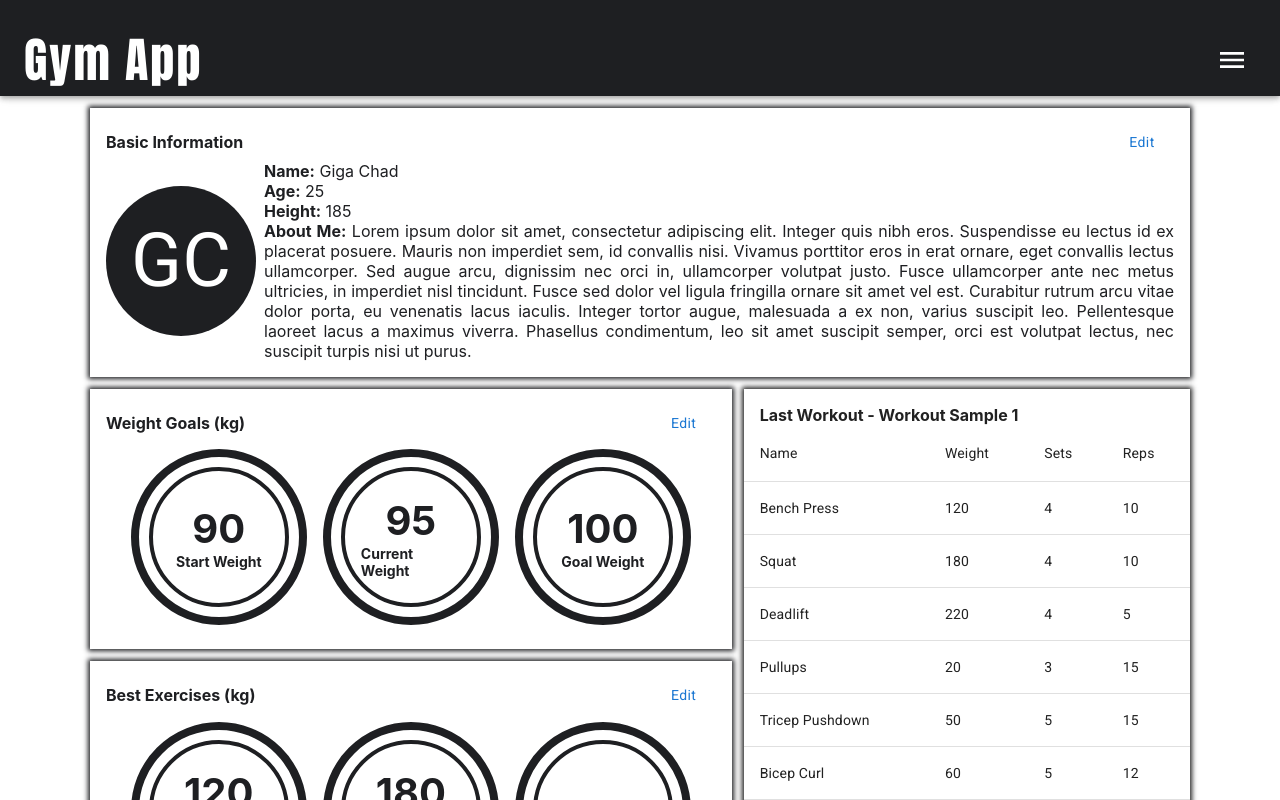
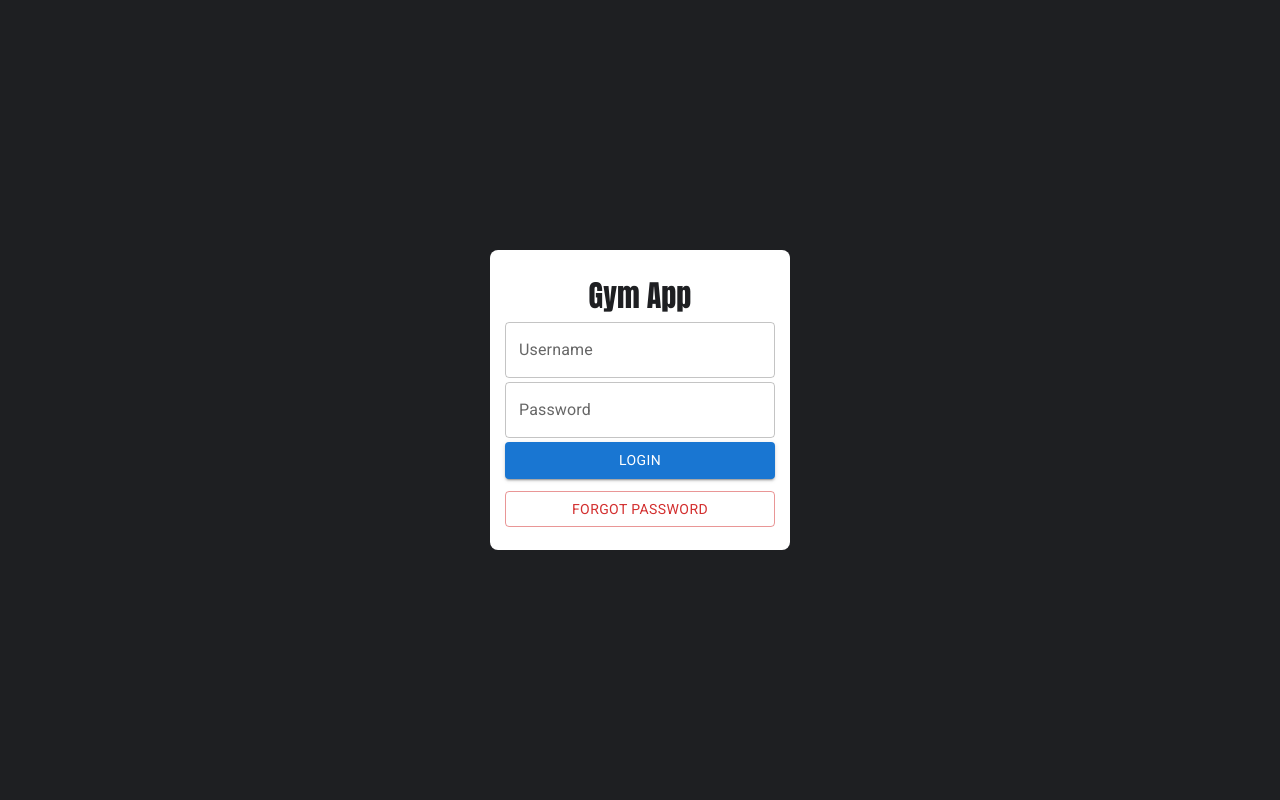
Before and after one commit to justvinny/gym-app-frontend, a React (Create React App) app: page / in a window 1280 px wide. Shown: the top 800 px of the page. Built offline with nearby package versions, Linux system fonts and the light colour scheme; no server answers.

Commit message:
Added Login Page UI

```diff
--- a/src/App.css
+++ b/src/App.css
@@ -1,7 +1,5 @@
 body{
-  margin-top: 100px;
-  margin-left: 0px;
-  margin-right: 0px;
+  margin: 0px;
   color: #1e1f22;
 }
 
--- a/src/App.tsx
+++ b/src/App.tsx
@@ -1,4 +1,4 @@
-import { useEffect } from "react";
+import { useState } from "react";
 import "./App.css";
 import { HashRouter as Router, Switch, Route } from "react-router-dom";
 import { Box } from "@mui/material";
@@ -8,22 +8,21 @@ import TrackProgress from "./pages/TrackProgress";
 import HomePage from "./pages/HomePage";
 import makeServer from "./mock/mockServer";
 import routineServices from "./services/routineServices";
+import LoginPage from "./pages/LoginPage";
 
 const App = () => {
-  useEffect(() => {
-    routineServices
-    .getAllRoutines()
-    .then(data => {
-      console.log(data);
-    });
-  }, []);
+  // if (process.env.REACT_APP_CURRENT_ENV === "development") {
+  //   makeServer();
+  // }
 
-  if (process.env.REACT_APP_CURRENT_ENV === "development") {
-    makeServer();
-  }
+  const [authUser, setAuthUser] = useState(undefined);
 
   return (
     <div className="App">
+      {authUser === undefined ? (
+        <LoginPage />
+      ) : (
+        <Box sx={{ marginTop: "100px" }}>
           <Router>
             <TopAppBar />
             <Box
@@ -58,6 +57,8 @@ const App = () => {
               </Box>
             </Box>
           </Router>
+        </Box>
+      )}
     </div>
   );
 };
--- /dev/null
+++ b/src/pages/LoginPage.tsx
@@ -0,0 +1,58 @@
+import { Box, Button, TextField } from "@mui/material";
+import { bgColor } from "../defaults";
+
+const LoginPage = () => {
+  return (
+    <Box
+      sx={{
+        display: "flex",
+        flexDirection: "column",
+        justifyContent: "center",
+        alignItems: "center",
+        bgcolor: bgColor,
+        height: "100vh",
+      }}
+    >
+      <Box
+        sx={{
+          display: "flex",
+          flexDirection: "column",
+          alignItems: "center",
+          justifyContent: "center",
+          height: "300px",
+          width: "300px",
+          bgcolor: "#fff",
+          borderRadius: "8px",
+          "& *": {
+            marginBottom: "4px",
+            fontSize: "12px",
+          },
+        }}
+      >
+        <Box sx={{ fontSize: "30px !important", fontFamily: "Impact" }}>
+          Gym App
+        </Box>
+        <TextField
+          sx={{ width: "90%" }}
+          id="username"
+          label="Username"
+          variant="outlined"
+        />
+        <TextField
+          sx={{ width: "90%" }}
+          id="password"
+          label="Password"
+          variant="outlined"
+        />
+        <Button sx={{ width: "90%", marginBottom: "12px" }} variant="contained">
+          Login
+        </Button>
+        <Button sx={{ width: "90%" }} variant="outlined" color="error">
+          Forgot Password
+        </Button>
+      </Box>
+    </Box>
+  );
+};
+
+export default LoginPage;
```
Lines whose indentation alone changed are shown as unchanged.
